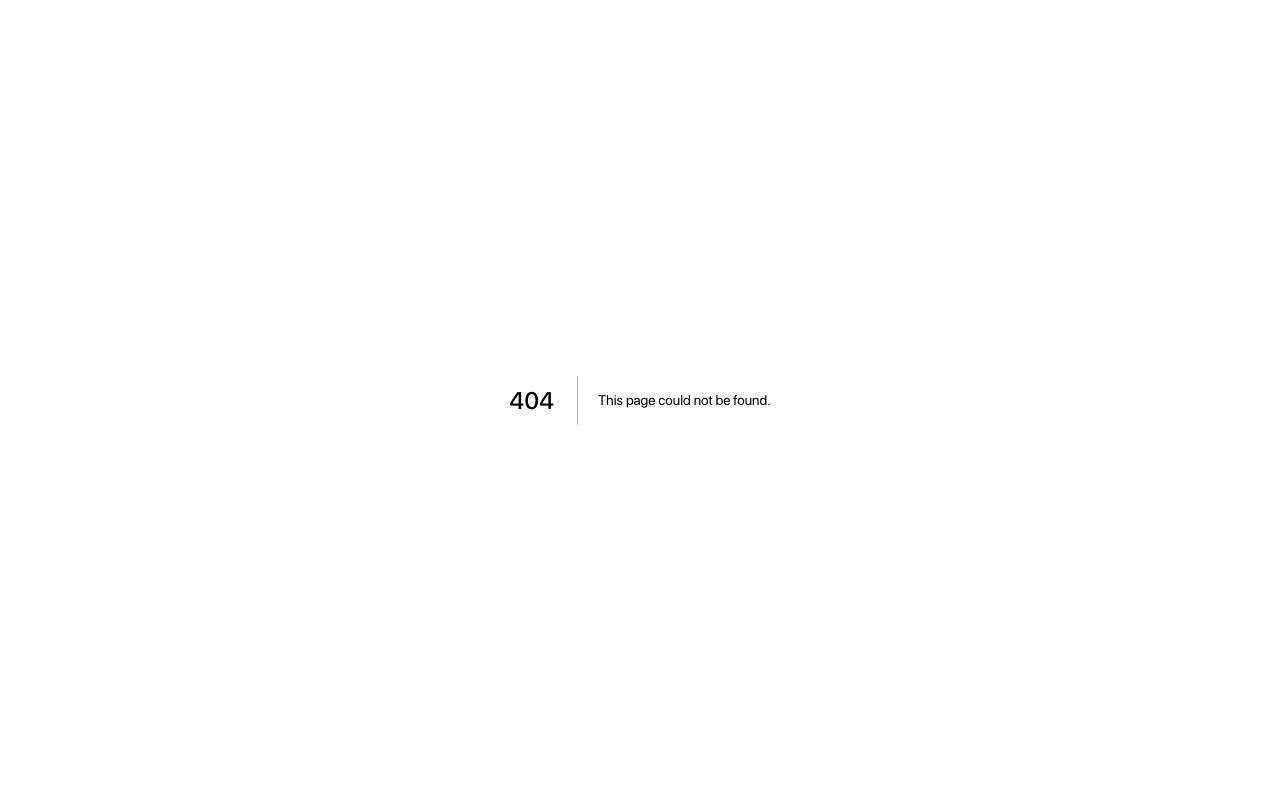
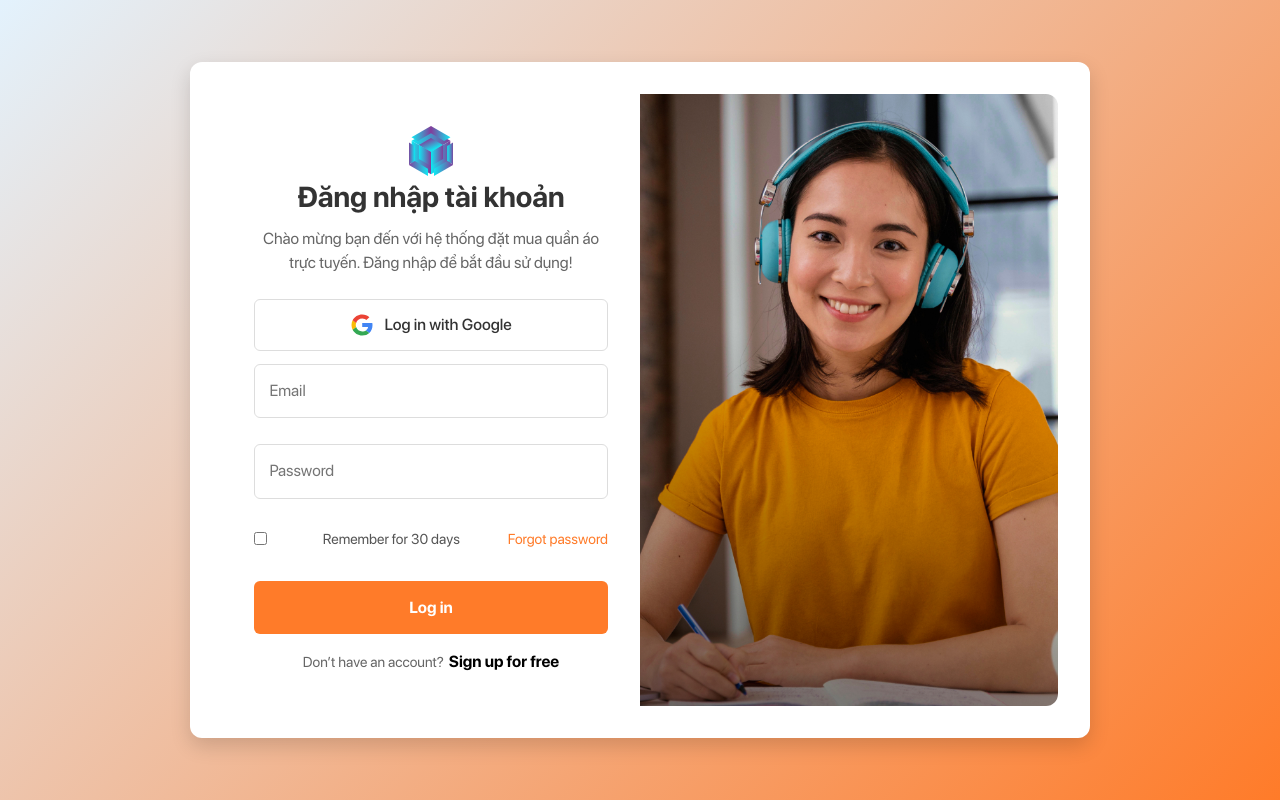
Before and after one commit to HGiang15/shop-hg-last, a Next.js app: page /auth/login in a window 1280 px wide. Before the commit this address had no page. Built offline with nearby package versions, Linux system fonts and the light colour scheme.

Commit message:
Done Login

```diff
--- /dev/null
+++ b/src/components/pages/auth/MainLogin/MainLogin.js
@@ -0,0 +1,60 @@
+import React from 'react';
+import Image from 'next/image';
+import Link from 'next/link';
+import { ROUTES } from '@/constants/config';
+import styles from './MainLogin.module.scss';
+import googleIcon from '../../../../../public/static/icons/google.svg';
+import bgImage from '../../../../../public/static/images/auth/login-bg.jpg';
+import logo from '../../../../../public/static/images/logo_small.svg';
+
+const MainLogin = () => {
+	return (
+		<div className={styles.container}>
+			<div className={styles.loginWrapper}>
+				<div className={styles.loginContent}>
+					<Link href={ROUTES.Home} className={styles.logo}>
+						<Image src={logo} alt='Logo' width={50} height={50} />
+					</Link>
+
+					<h2 className={styles.loginTitle}>Đăng nhập tài khoản</h2>
+					<p className={styles.loginLabel}>Chào mừng bạn đến với hệ thống đặt mua quần áo trực tuyến.
+					Đăng nhập để bắt đầu sử dụng!</p>
+
+					<button className={styles.loginAction}>
+						<Image src={googleIcon} alt='Google' width={24} height={24} className={styles.loginImg} />
+						<span className={styles.loginDesc}>Log in with Google</span>
+					</button>
+
+					<input type='email' className={styles.formInput} placeholder='Email' />
+					<input type='password' className={styles.formInput} placeholder='Password' />
+
+					<div className={styles.contentWrapper}>
+						<input type='checkbox' className={styles.formCheckbox} id='remember' />
+						<label htmlFor='remember' className={styles.formText}>
+							Remember for 30 days
+						</label>
+						<a href={ROUTES.forgot_password} className={styles.formForgot}>
+							Forgot password
+						</a>
+					</div>
+
+					<div className={styles.actions}>
+						<button className={styles.btnLogin}>Log in</button>
+					</div>
+
+					<div className={styles.loginAccount}>
+						<span className={styles.loginNot}>Don’t have an account?</span>
+						<Link href={ROUTES.Register} className={styles.loginFree}>
+							Sign up for free
+						</Link>
+					</div>
+				</div>
+				<div className={styles.media}>
+					<Image src={bgImage} alt='Login Background' layout='fill' objectFit='cover' className={styles.loginMedia} />
+				</div>
+			</div>
+		</div>
+	);
+};
+
+export default MainLogin;
--- /dev/null
+++ b/src/components/pages/auth/MainLogin/MainLogin.module.scss
@@ -0,0 +1,202 @@
+.container {
+	display: flex;
+	justify-content: center;
+	align-items: center;
+	height: 100vh;
+	background: linear-gradient(135deg, #e3f2fd, var(--primary-main));
+	max-height: 100vh;
+
+	.loginWrapper {
+		display: flex;
+		background: #fff;
+		padding: 32px;
+		border-radius: 12px;
+		box-shadow: 0 8px 20px rgba(0, 0, 0, 0.15);
+		max-width: 900px;
+		width: 100%;
+		overflow: hidden;
+		overflow: auto;
+		max-height: 100vh;
+
+		&::-webkit-scrollbar {
+			width: 6px;
+		}
+
+		&::-webkit-scrollbar-track {
+			background: #f1f1f1;
+			border-radius: 10px;
+		}
+
+		&::-webkit-scrollbar-thumb {
+			background: #888;
+			border-radius: 10px;
+		}
+
+		&::-webkit-scrollbar-thumb:hover {
+			background: #555;
+		}
+
+		.loginContent {
+			display: flex;
+			flex-direction: column;
+			align-items: center;
+			width: 50%;
+			padding: 32px;
+
+			.logo {
+				display: flex;
+				justify-content: center;
+				cursor: pointer;
+			}
+
+
+			.loginTitle {
+				font-size: 28.8px;
+				font-weight: 600;
+				color: #333;
+				margin-bottom: 8px;
+			}
+
+			.loginLabel {
+				color: #666;
+				margin-bottom: 24px;
+				text-align: center;
+			}
+
+			.loginAction {
+				display: flex;
+				align-items: center;
+				justify-content: center;
+				width: 100%;
+				padding: 12.8px;
+				border: 1px solid #ddd;
+				border-radius: 6px;
+				background: #fff;
+				cursor: pointer;
+				transition: all 0.3s ease-in-out;
+
+				&:hover {
+					opacity: 0.9;
+				}
+
+				.loginDesc {
+					margin-left: 10px;
+					font-weight: 500;
+					color: #333;
+				}
+			}
+
+			.formInput {
+				width: 100%;
+				padding: 14.4px;
+				margin: 12.8px 0;
+				border: 1px solid #ddd;
+				border-radius: 6px;
+				font-size: 16px;
+				transition: border 0.3s;
+
+				&:focus {
+					border-color: var(--primary-main);
+					outline: none;
+					box-shadow: 0 0 5px rgba(0, 123, 255, 0.3);
+				}
+			}
+
+			.contentWrapper {
+				display: flex;
+				justify-content: space-between;
+				align-items: center;
+				width: 100%;
+				margin: 16px 0;
+
+				.formCheckbox {
+					margin-right: 8px;
+				}
+
+				.formText {
+					font-size: 14.4px;
+					color: #555;
+				}
+
+				.formForgot {
+					color: var(--primary-main);
+					text-decoration: none;
+					font-size: 14.4px;
+				}
+			}
+
+			.actions {
+				width: 100%;
+				margin-top: 16px;
+
+				.btnLogin {
+					width: 100%;
+					padding: 14.4px;
+					background: var(--primary-main);
+					color: #fff;
+					border: none;
+					border-radius: 6px;
+					cursor: pointer;
+					font-size: 16px;
+					transition: background 0.3s;
+					font-weight: 600;
+
+					&:hover {
+						opacity: 0.9;
+					}
+				}
+			}
+
+			.loginAccount {
+				margin-top: 16px;
+				text-align: center;
+
+				.loginNot {
+					color: #666;
+					font-size: 14.4px;
+				}
+
+				.loginFree {
+					color: #000;
+					text-decoration: none;
+					font-weight: 600;
+					margin-left: 5px;
+
+					&:hover {
+						color: var(--primary-main);
+						transition: 0.3s;
+					}
+				}
+			}
+		}
+
+		.media {
+			width: 50%;
+			position: relative;
+
+			.loginMedia {
+				border-radius: 0 12px 12px 0;
+				object-fit: cover;
+				width: 100%;
+				height: 100%;
+			}
+		}
+	}
+
+	@media (max-width: 768px) {
+		.loginWrapper {
+			flex-direction: column;
+			align-items: center;
+			text-align: center;
+
+			.loginContent {
+				width: 100%;
+				padding: 32px 24px;
+			}
+
+			.media {
+				display: none;
+			}
+		}
+	}
+}
--- /dev/null
+++ b/src/components/pages/auth/MainLogin/index.js
@@ -0,0 +1 @@
+export { default } from "./MainLogin";
--- /dev/null
+++ b/src/components/pages/auth/MainRegister/index.js
@@ -0,0 +1 @@
+export { default } from "./MainRegister";
--- /dev/null
+++ b/src/constants/config/index.js
@@ -0,0 +1,11 @@
+export const ROUTES = {
+    // User
+	Home: '/',
+
+    // Admin
+
+    // Auth
+    Login: '/auth/login',
+	Register: '/auth/register',
+	forgot_password: '/auth/forgot-password',
+};
--- /dev/null
+++ b/src/pages/auth/login/index.js
@@ -0,0 +1,19 @@
+import Head from 'next/head';
+import {Fragment} from 'react';
+import MainLogin from '@/components/pages/auth/MainLogin';
+
+export default function Page() {
+	return (
+		<Fragment>
+			<Head>
+				<title>Đăng nhập</title>
+				<meta name='description' content='Đăng nhập' />
+				<meta name='viewport' content='width=device-width, initial-scale=1' />
+				<link rel='icon' href='/favicon.ico' />
+			</Head>
+			<Fragment>
+                <MainLogin />
+			</Fragment>
+		</Fragment>
+	);
+}
```
Also changed, not shown: src/components/layouts/LayoutUser/components/Header/Header.js (+6 -5 lines), src/components/pages/auth/MainRegister/MainRegister.js (added, +12 -0 lines), src/pages/auth/register/index.js (added, +19 -0 lines), public/static/icons/google.svg (added), public/static/images/auth/login-bg.jpg (added), src/components/pages/auth/MainRegister/MainRegister.module.scss (added).
